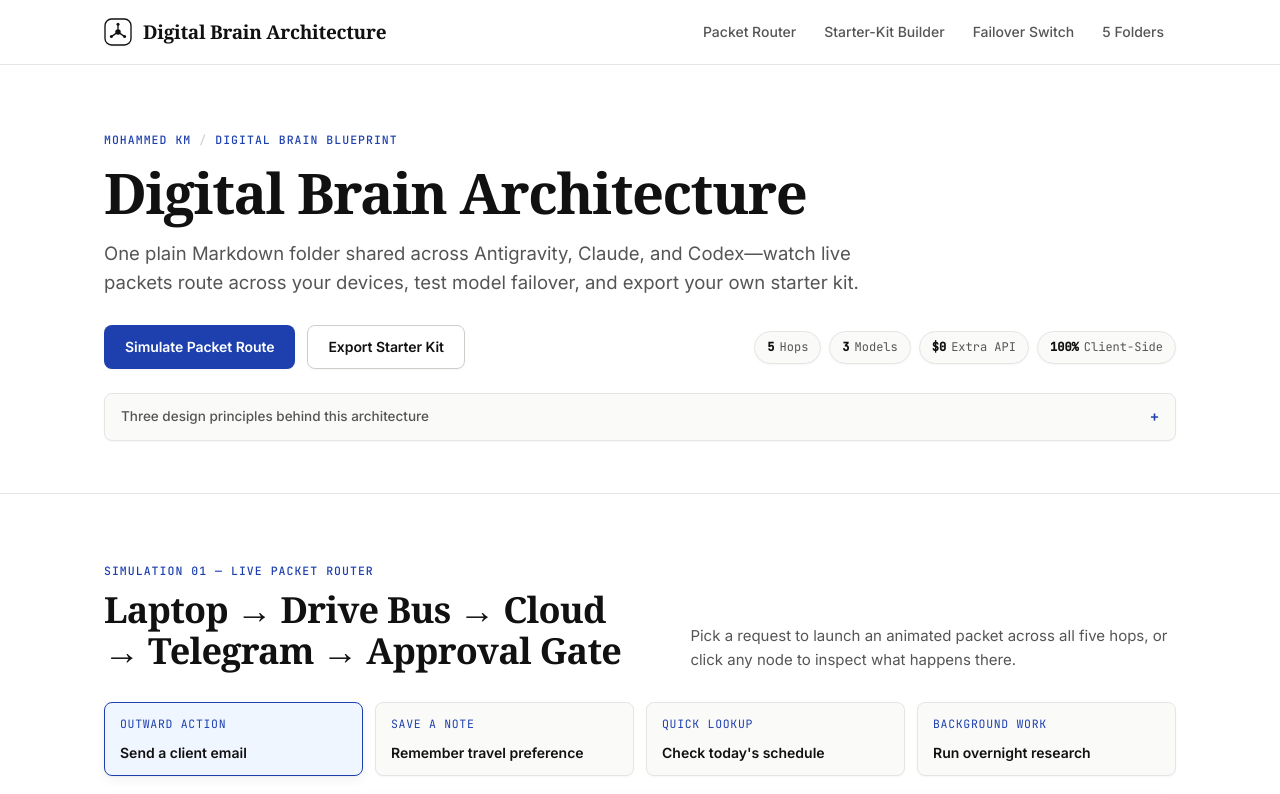
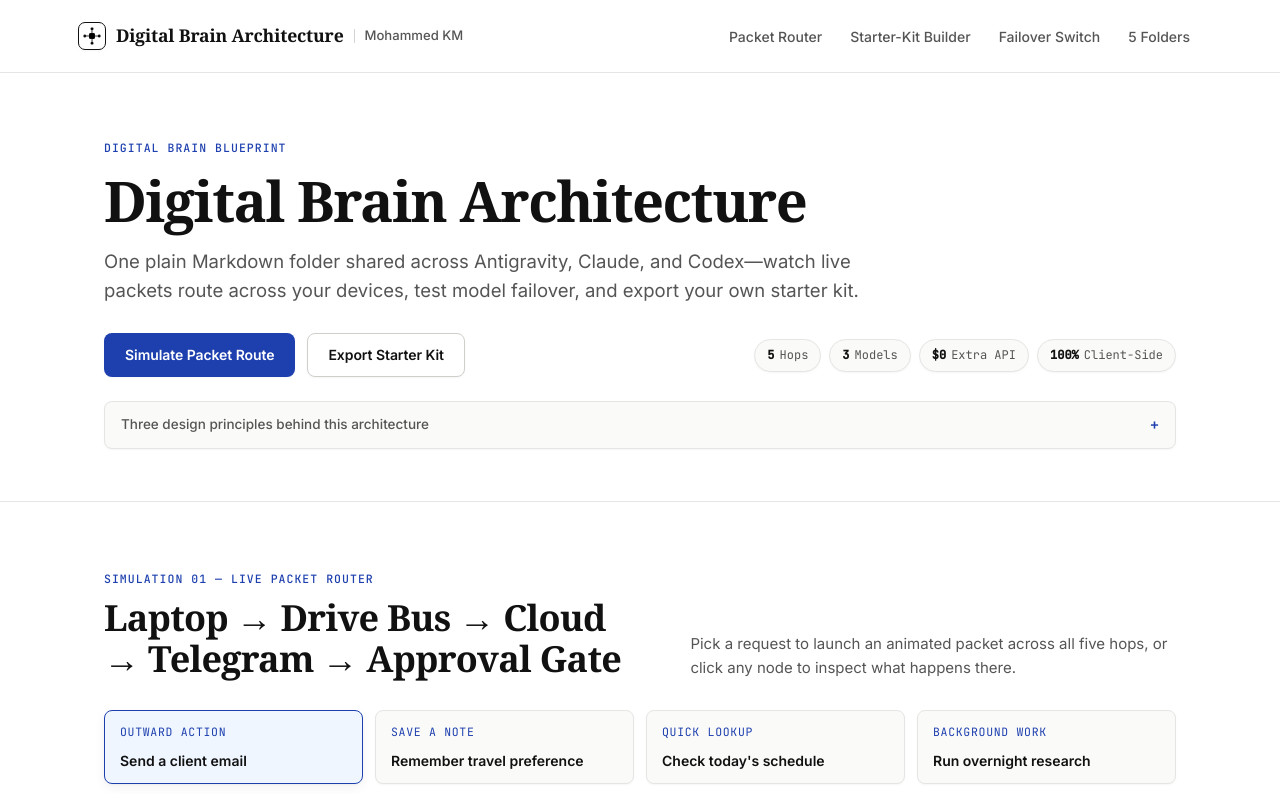
Before and after one commit to mohd-km/personal-ai-assistant-blueprint, a website built with Vite: page index.html in a window 1280 px wide. Shown: the top 794 px of the page. Built offline with nearby package versions, Linux system fonts and the light colour scheme; animation ran at ten frames a second; a web font is replaced by a local one.

Commit message:
topbar: uniform AI Voice Desk brand header (logo + name | Mohammed KM)
Adds the shared mkm-topbar block used across all public projects: Wix logo
mark, project name in Caudex, divider and Mohammed KM. Removes the old
per-project brand bar, lowercase eyebrow and header back-link; page body
is unchanged.

Co-Authored-By: Claude Opus 5.5 <noreply@anthropic.com>

```diff
--- a/index.html
+++ b/index.html
@@ -36,67 +36,21 @@
       rel="stylesheet"
     />
     <link rel="stylesheet" href="/src/styles/main.css" />
+      <link rel="stylesheet" href="/src/mkm-topbar.css" />
   </head>
   <body>
     <div class="progress-bar" id="reading-progress" aria-hidden="true"></div>
 
-    <header class="site-header">
-      <div class="container header-inner">
-        <a href="#top" class="brand">
-          <span class="brand-mark" aria-hidden="true">
-            <svg
-              class="brand-mark-svg"
-              viewBox="0 0 28 28"
-              width="28"
-              height="28"
-              fill="none"
-              xmlns="http://www.w3.org/2000/svg"
-            >
-              <rect
-                x="1"
-                y="1"
-                width="26"
-                height="26"
-                rx="6.5"
-                fill="#ffffff"
-                stroke="#111111"
-                stroke-width="1.35"
-              />
-              <circle cx="14" cy="14" r="2.75" fill="#111111" />
-              <line
-                x1="14"
-                y1="6.25"
-                x2="14"
-                y2="11.25"
-                stroke="#111111"
-                stroke-width="1.35"
-                stroke-linecap="round"
-              />
-              <line
-                x1="7.4"
-                y1="18.6"
-                x2="11.65"
-                y2="15.6"
-                stroke="#111111"
-                stroke-width="1.35"
-                stroke-linecap="round"
-              />
-              <line
-                x1="20.6"
-                y1="18.6"
-                x2="16.35"
-                y2="15.6"
-                stroke="#111111"
-                stroke-width="1.35"
-                stroke-linecap="round"
-              />
-              <circle cx="14" cy="6.25" r="1.5" fill="#111111" />
-              <circle cx="7.4" cy="18.6" r="1.5" fill="#111111" />
-              <circle cx="20.6" cy="18.6" r="1.5" fill="#111111" />
-            </svg>
+    <header class="mkm-topbar">
+      <div class="mkm-topbar-inner">
+        <div class="mkm-brand">
+          <span class="mkm-brand-mark" aria-hidden="true">
+            <img src="/favicon.png?v=2" alt="" width="28" height="28" />
           </span>
-          <span class="brand-title">Digital Brain Architecture</span>
-        </a>
+          <span class="mkm-brand-name">Digital Brain Architecture</span>
+          <span class="mkm-brand-sep" aria-hidden="true"></span>
+          <span class="mkm-brand-by">Mohammed KM</span>
+        </div>
 
         <button
           type="button"
@@ -138,8 +92,6 @@
       <section class="hero section">
         <div class="container">
           <div class="eyebrow">
-            <span>MOHAMMED KM</span>
-            <span class="sep" aria-hidden="true">/</span>
             <span>DIGITAL BRAIN BLUEPRINT</span>
           </div>
 
--- a/src/main.js
+++ b/src/main.js
@@ -545,7 +545,7 @@ function runPacketSimulation(commandId) {
   renderNodeInspector();
 
   const stepFrame = (now) => {
-    const dt = Math.min(0.06, (now - state.lastFrameTs) / 1000);
+    const dt = Math.max(0, Math.min(0.06, (now - state.lastFrameTs) / 1000));
     state.lastFrameTs = now;
 
     // 1.35 hops per second at 1x speed
--- /dev/null
+++ b/src/mkm-topbar.css
@@ -0,0 +1,116 @@
+/* MKM uniform project topbar (AI Voice Desk template). Same block in every public project. */
+.mkm-topbar {
+  position: sticky;
+  top: 0;
+  z-index: 50;
+  background: rgba(255, 255, 255, 0.92);
+  backdrop-filter: blur(12px);
+  -webkit-backdrop-filter: blur(12px);
+  border-bottom: 1px solid #e5e5e3;
+  margin: 0;
+  font-family: 'Inter', -apple-system, BlinkMacSystemFont, 'Segoe UI', sans-serif;
+  line-height: 1.5;
+  text-align: left;
+}
+.mkm-topbar-inner {
+  box-sizing: border-box;
+  max-width: 1180px;
+  margin: 0 auto;
+  padding: 14px 28px;
+  display: flex;
+  flex-wrap: wrap;
+  align-items: center;
+  justify-content: space-between;
+  gap: 12px 18px;
+}
+@media (max-width: 640px) {
+  .mkm-topbar-inner { padding: 12px 16px; }
+}
+.mkm-brand {
+  display: flex;
+  align-items: center;
+  gap: 10px;
+  min-width: 0;
+}
+.mkm-brand-mark {
+  box-sizing: border-box;
+  display: inline-flex;
+  align-items: center;
+  justify-content: center;
+  width: 28px;
+  height: 28px;
+  flex-shrink: 0;
+  border-radius: 7px;
+  border: 1.4px solid #111111;
+  background: #ffffff;
+  overflow: hidden;
+  box-shadow: 0 1px 2px rgba(0, 0, 0, 0.04);
+}
+.mkm-brand-mark img {
+  width: 24px;
+  height: 24px;
+  max-width: none;
+  object-fit: contain;
+  display: block;
+  margin: 0;
+  border: 0;
+  border-radius: 0;
+}
+.mkm-brand-name {
+  font-family: 'Caudex', Georgia, serif;
+  font-weight: 700;
+  font-size: 17.6px;
+  line-height: 1.2;
+  letter-spacing: -0.01em;
+  color: #111111;
+  text-transform: none;
+  min-width: 0;
+}
+.mkm-brand-sep {
+  width: 1px;
+  height: 14px;
+  background: #d4d4d0;
+  flex-shrink: 0;
+}
+.mkm-brand-by {
+  font-family: 'Inter', -apple-system, BlinkMacSystemFont, 'Segoe UI', sans-serif;
+  font-size: 13.1px;
+  font-weight: 500;
+  line-height: 1.2;
+  color: #555555;
+  text-transform: none;
+  letter-spacing: normal;
+  white-space: nowrap;
+  flex-shrink: 0;
+}
+/* Narrow screens: long names wrap evenly and "| Mohammed KM" stays one unit after the last word */
+@media (max-width: 640px) {
+  .mkm-brand {
+    display: block;
+    position: relative;
+    padding-left: 38px;
+    min-height: 28px;
+    font-size: 0;
+    text-wrap: balance;
+  }
+  .mkm-brand-mark {
+    position: absolute;
+    left: 0;
+    top: 50%;
+    transform: translateY(-50%);
+  }
+  .mkm-brand-name {
+    display: inline;
+    line-height: 1.3;
+  }
+  .mkm-brand-sep {
+    display: none;
+  }
+  .mkm-brand-by {
+    display: inline-block;
+    line-height: 1.3;
+    margin-left: 10px;
+    padding-left: 11px;
+    background: linear-gradient(#d4d4d0, #d4d4d0) left center / 1px 14px no-repeat;
+  }
+}
```
